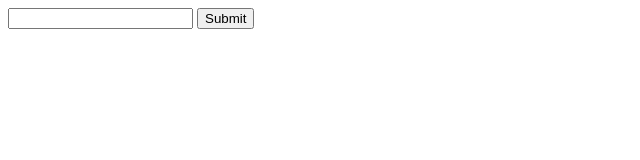
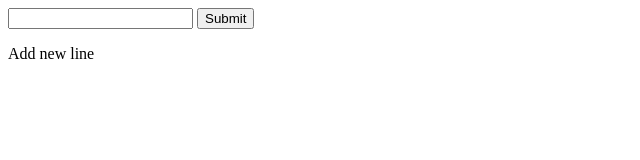
Before and after one commit to Impaktt/ImpakttErp, a plain HTML site: page index.html in a window 1280 px wide. Shown: the full height of the page, 0-640 px from the left. Drawn offline with Linux system fonts and the light colour scheme.

Commit message:
ading some line

```diff
--- a/index.html
+++ b/index.html
@@ -11,5 +11,8 @@
     <input type="submit" name="" value="Submit">
   </form>
 </div>
+<div class="class">
+  <p>Add new line</p>
+</div>
   </body>
 </html>
```
